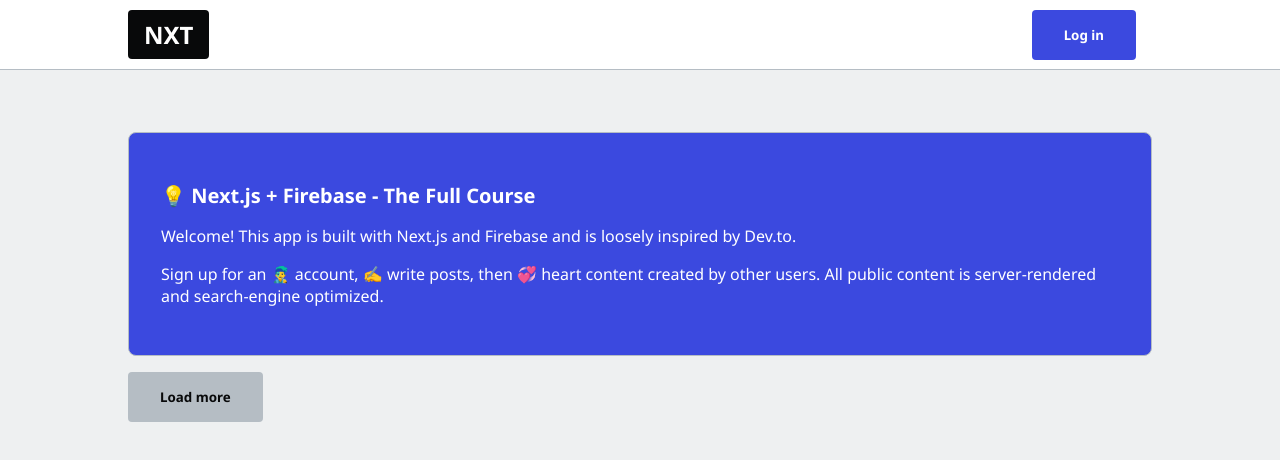
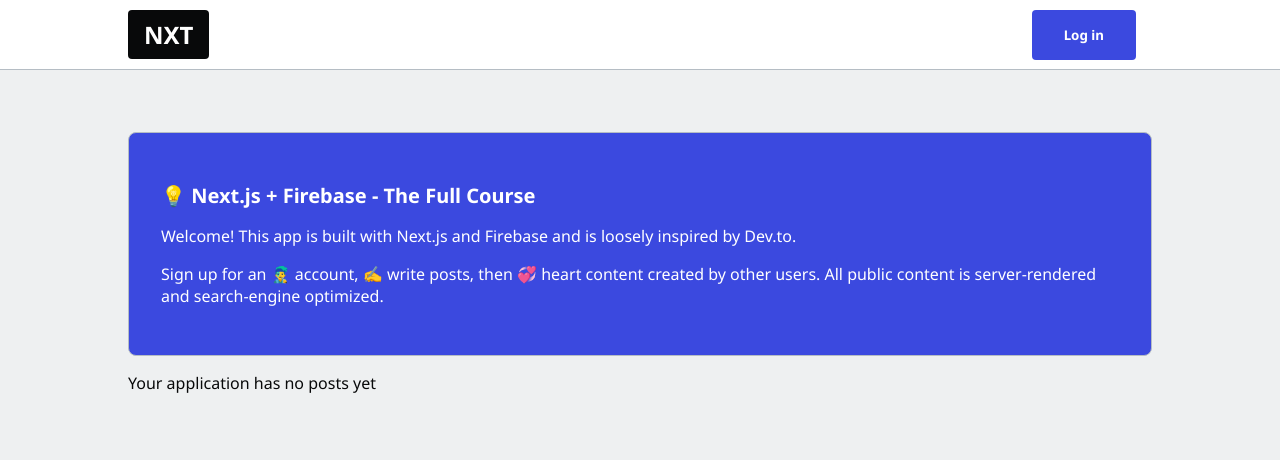
Before and after one commit to fireship-io/next-firebase-course, a Next.js app: page / in a window 1280 px wide. Shown: the top 460 px of the page. Built offline with nearby package versions, Linux system fonts and the light colour scheme; no server answers; the database is empty.

Commit message:
[FIX]  Home page
The error occurred when trying to load more posts with an empty database

```diff
--- a/pages/index.js
+++ b/pages/index.js
@@ -64,7 +64,7 @@
 
       <PostFeed posts={posts} />
 
-      {!loading && !postsEnd && <button onClick={getMorePosts}>Load more</button>}
+      {posts.length === 0 ? ('Your application has no posts yet') : (!loading && !postsEnd && <button onClick={getMorePosts}>Load more</button>)}
 
       <Loader show={loading} />
 
```
